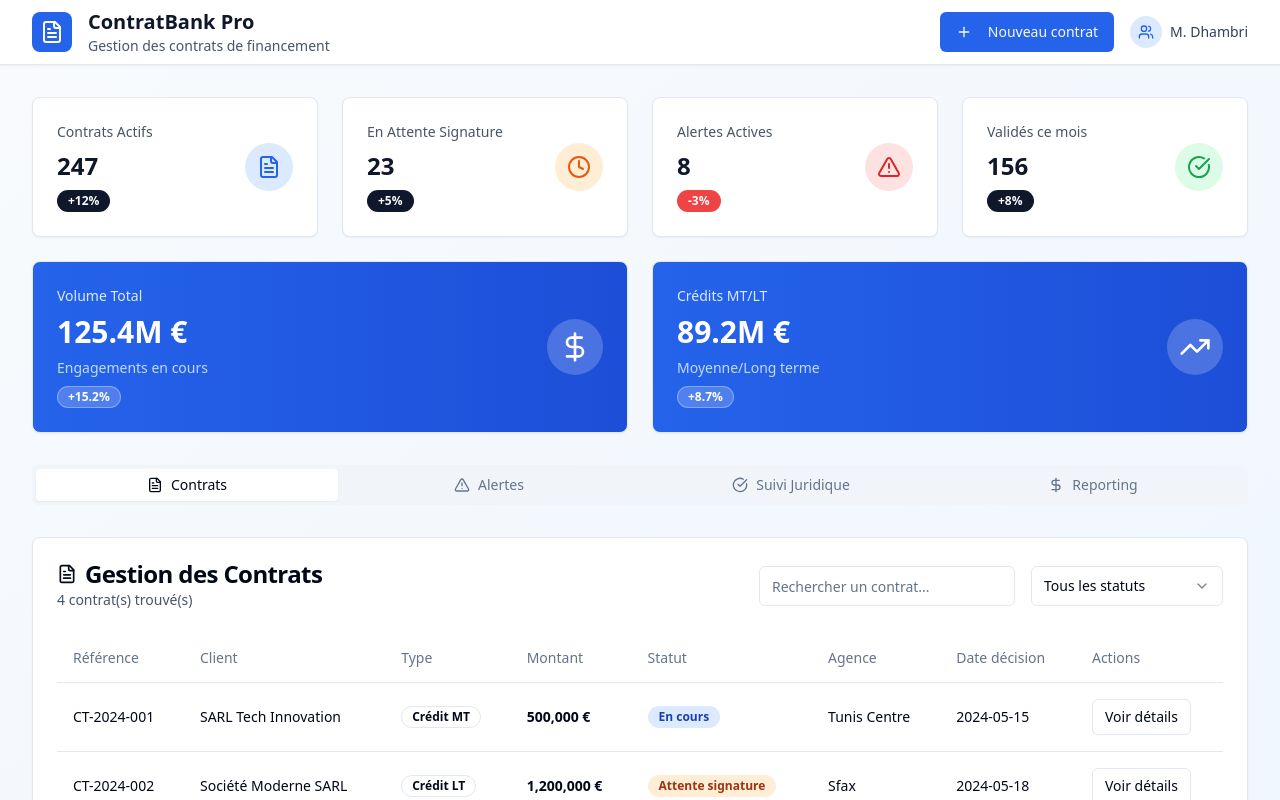
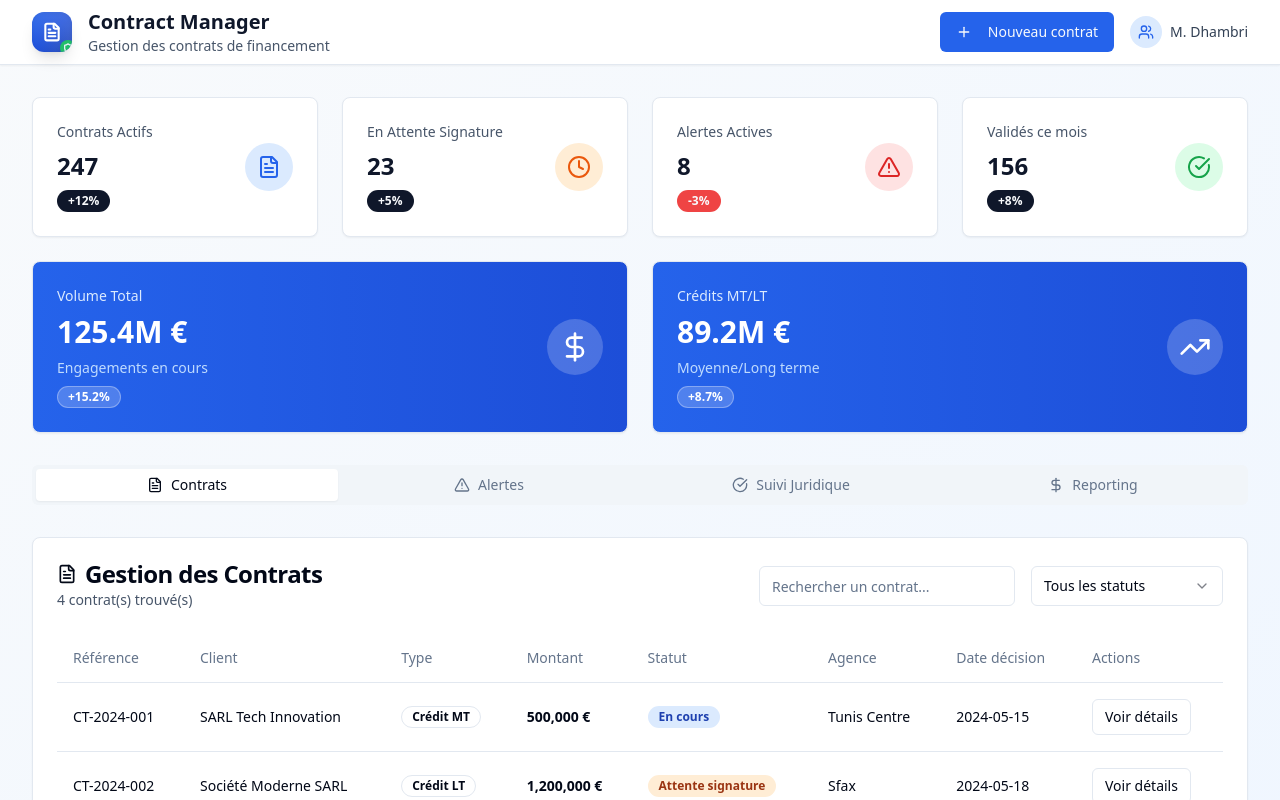
Before and after one commit to zeiddhambri/contract-bank-pro, a React (Vite) app: page / in a window 1280 px wide. Shown: the top 800 px of the page. Built offline with nearby package versions, Linux system fonts and the light colour scheme.

Commit message:
Rename app and add logo
Rename the app to "contract manager" and create a stunning logo for it.

```diff
--- a/index.html
+++ b/index.html
@@ -1,14 +1,15 @@
+
 <!DOCTYPE html>
 <html lang="en">
   <head>
     <meta charset="UTF-8" />
     <meta name="viewport" content="width=device-width, initial-scale=1.0" />
-    <title>finance-contract-compass</title>
-    <meta name="description" content="Lovable Generated Project" />
+    <title>Contract Manager</title>
+    <meta name="description" content="Système de gestion des contrats de financement bancaire" />
     <meta name="author" content="Lovable" />
 
-    <meta property="og:title" content="finance-contract-compass" />
-    <meta property="og:description" content="Lovable Generated Project" />
+    <meta property="og:title" content="Contract Manager" />
+    <meta property="og:description" content="Système de gestion des contrats de financement bancaire" />
     <meta property="og:type" content="website" />
     <meta property="og:image" content="https://lovable.dev/opengraph-image-p98pqg.png" />
 
--- /dev/null
+++ b/src/components/Logo.tsx
@@ -0,0 +1,33 @@
+
+import React from 'react';
+import { FileText, Shield } from 'lucide-react';
+
+const Logo = () => {
+  return (
+    <div className="relative">
+      {/* Main logo container with gradient background */}
+      <div className="w-10 h-10 bg-gradient-to-br from-blue-600 via-blue-700 to-blue-800 rounded-xl shadow-lg flex items-center justify-center relative overflow-hidden">
+        {/* Subtle pattern overlay */}
+        <div className="absolute inset-0 bg-gradient-to-tr from-transparent via-white/10 to-white/20 rounded-xl" />
+
+        {/* Main document icon */}
+        <div className="relative z-10 flex items-center justify-center">
+          <FileText className="h-5 w-5 text-white" strokeWidth={2.5} />
+        </div>
+
+        {/* Small shield icon overlay for security/legal aspect */}
+        <div className="absolute -bottom-1 -right-1 w-4 h-4 bg-green-500 rounded-full flex items-center justify-center shadow-md">
+          <Shield className="h-2.5 w-2.5 text-white" strokeWidth={3} />
+        </div>
+
+        {/* Subtle glow effect */}
+        <div className="absolute inset-0 rounded-xl shadow-inner" />
+      </div>
+
+      {/* Optional: Add a subtle pulse animation for emphasis */}
+      <div className="absolute inset-0 rounded-xl bg-blue-600/20 animate-pulse opacity-0 hover:opacity-100 transition-opacity duration-300" />
+    </div>
+  );
+};
+
+export default Logo;
--- a/src/pages/Index.tsx
+++ b/src/pages/Index.tsx
@@ -9,6 +9,7 @@ import DashboardStats from "@/components/DashboardStats";
 import ContractList from "@/components/ContractList";
 import AlertsPanel from "@/components/AlertsPanel";
 import CreateContractDialog from "@/components/CreateContractDialog";
+import Logo from "@/components/Logo";
 
 const Index = () => {
   const [isCreateDialogOpen, setIsCreateDialogOpen] = useState(false);
@@ -20,11 +21,9 @@ const Index = () => {
         <div className="max-w-7xl mx-auto px-4 sm:px-6 lg:px-8">
           <div className="flex justify-between items-center h-16">
             <div className="flex items-center space-x-4">
-              <div className="bg-blue-600 p-2 rounded-lg">
-                <FileText className="h-6 w-6 text-white" />
-              </div>
+              <Logo />
               <div>
-                <h1 className="text-xl font-bold text-slate-900">ContratBank Pro</h1>
+                <h1 className="text-xl font-bold text-slate-900">Contract Manager</h1>
                 <p className="text-sm text-slate-600">Gestion des contrats de financement</p>
               </div>
             </div>
```
